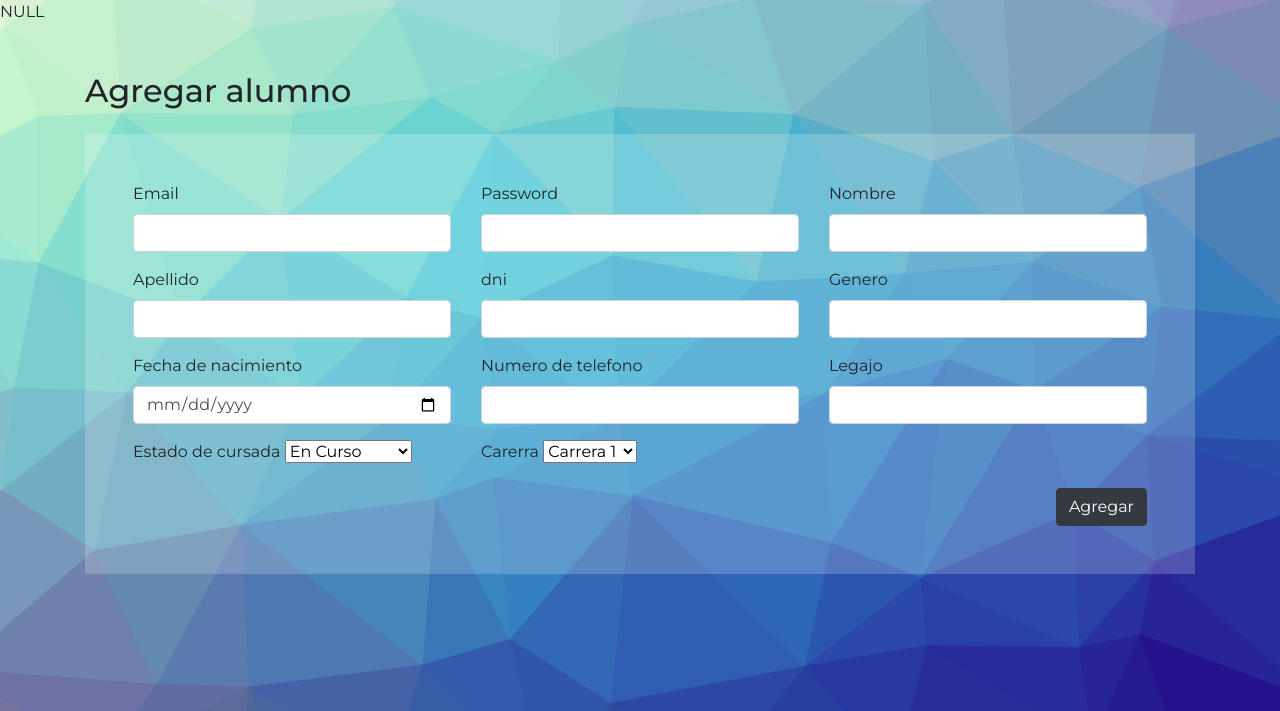
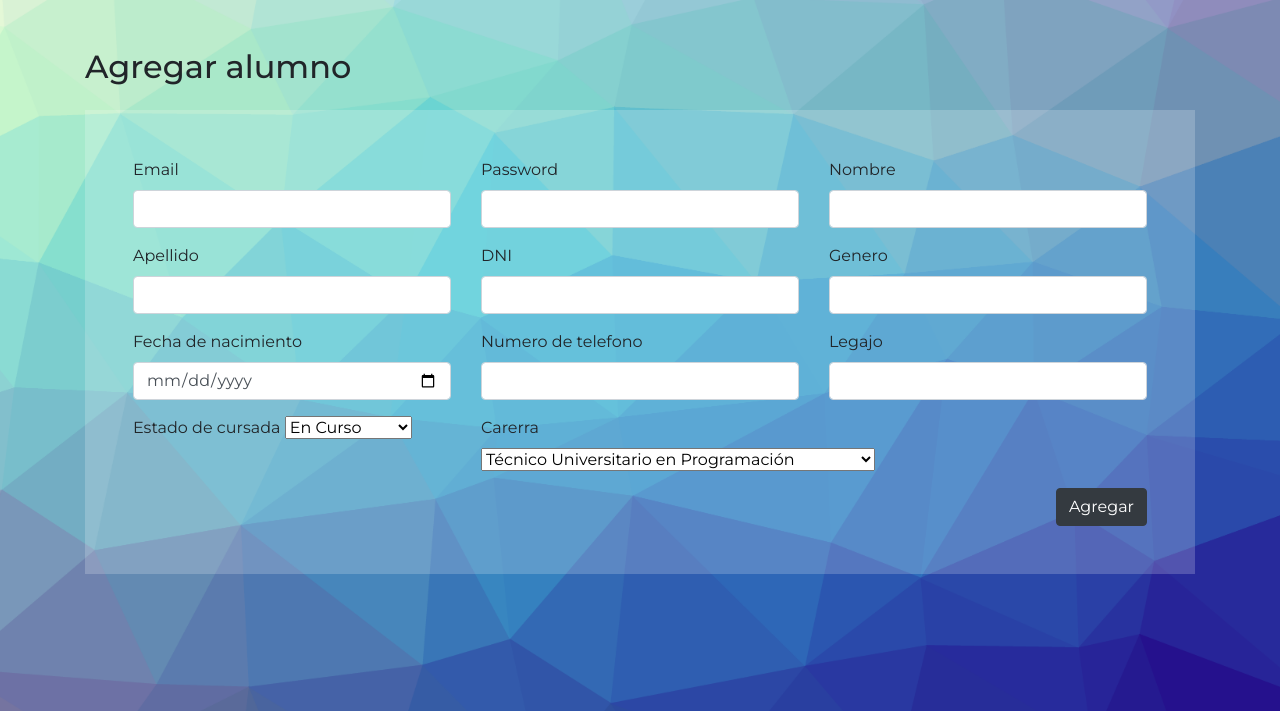
Before and after one commit to MatiasMorilla/TPFinalUTN, a PHP site: template Framework/Views/student-add.php in a window 1280 px wide. Shown: the part 56-767 px from the top of the page. Run offline with PHP 8.4, Linux system fonts and the light colour scheme; the template is opened without the code that fills it, so the values that code supplies are empty; some libraries are stand-ins or nearby versions.

Commit message:
student add cambios

```diff
--- a/Framework/Views/header.php
+++ b/Framework/Views/header.php
@@ -9,6 +9,6 @@
      <link rel="stylesheet" type="text/css" href="<?php echo CSS_PATH ?>bootstrap.min.css">
      <link rel="stylesheet" type="text/css" href="<?php echo CSS_PATH ?>estilos.css">
 
-     <title>Framework Example</title>
+     <title>UTN Bolsa de Trabajo</title>
 </head>
 <body>
--- a/Framework/Views/student-add.php
+++ b/Framework/Views/student-add.php
@@ -1,6 +1,5 @@
 <?php
     require_once('nav.php');
-    require_once ('curl.php');
 ?>
 <main class="py-5">
      <section id="listado" class="mb-5">
@@ -36,7 +35,7 @@
                          </div>
                          <div class="col-lg-4">
                               <div class="form-group">
-                                   <label for="">dni</label>
+                                   <label for="">DNI</label>
                                    <input type="text" name="dni" value="" class="form-control">
                               </div>
                          </div>
@@ -82,9 +81,9 @@
                               <div class="form-group">
                                    <label for="">Carerra</label>
                                    <select name="career">
-                                        <option>Carrera 1</option>
-                                        <option>Carrera 2</option>
-                                        <option>Carrera 3</option>
+                                        <option>Técnico Universitario en Programación</option>
+                                        <option>Técnico Universitario en Sistemas Informaticos</option>
+                                        <option>Técnico Universitario en Administracion</option>
                                    </select>
                               </div>
                          </div>
```
